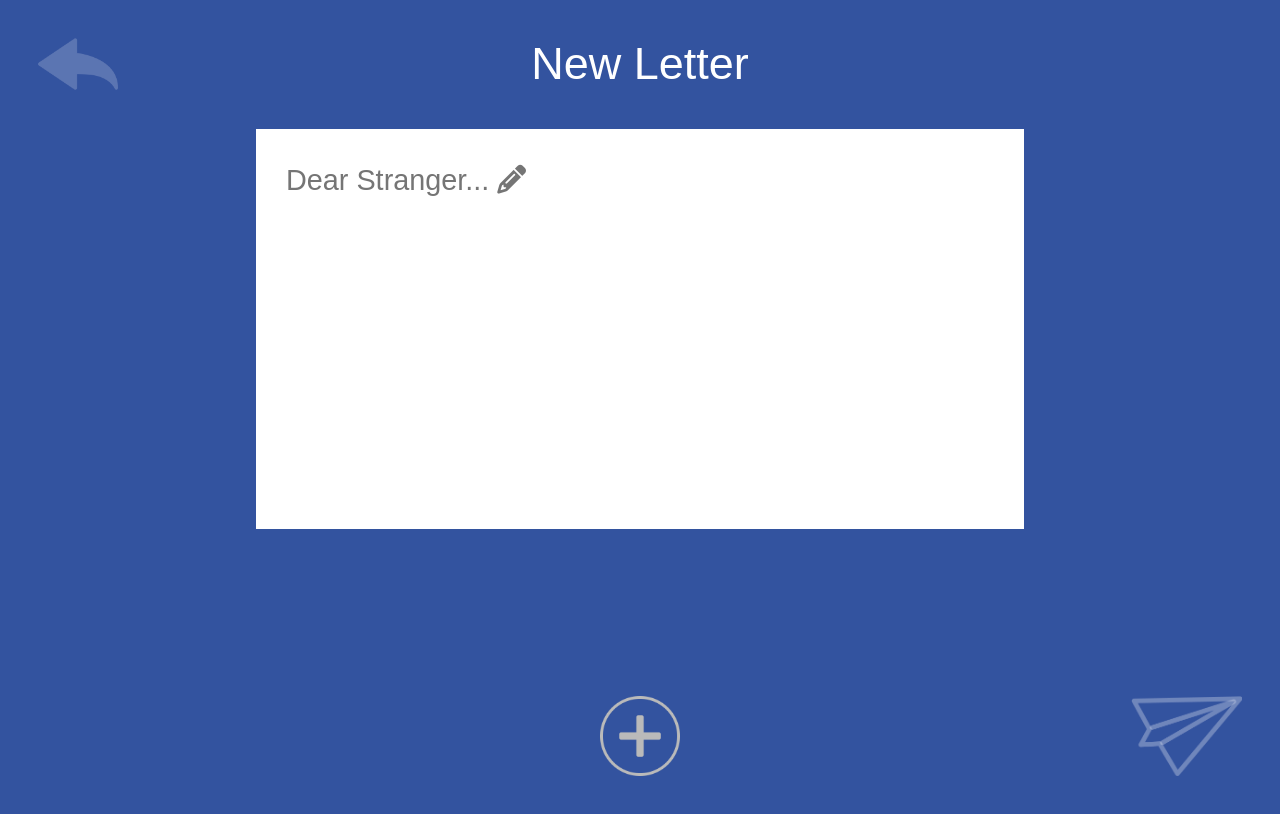
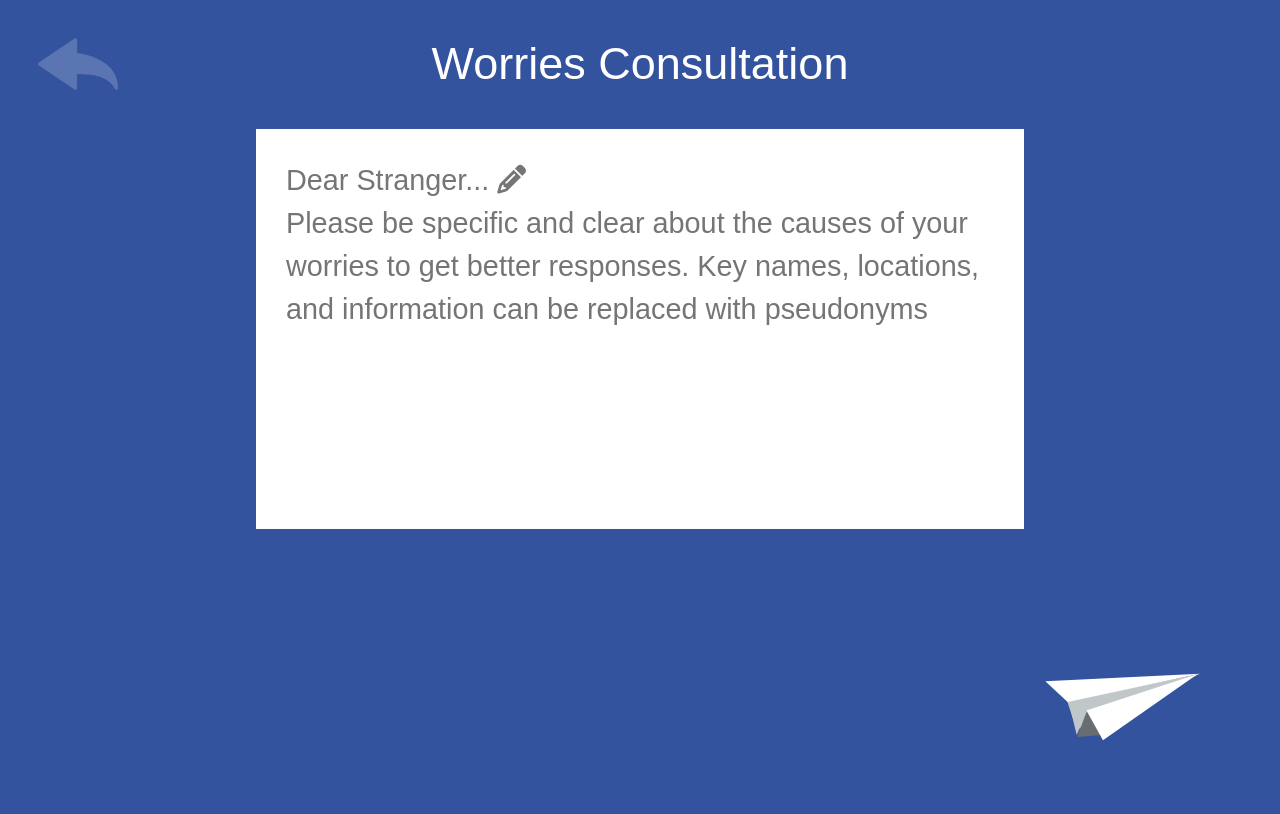
Before and after one commit to Hgjnnf/Open, a React (Create React App) app in the folder open-frontend/: page /mailwrite in a window 1280 px wide. Shown: the top 814 px of the page. Built offline with nearby package versions, Linux system fonts and the light colour scheme.

Commit message:
Optimize write page
Fixed add icon
Expanded placeholder
Added new plane animations

```diff
--- a/open-frontend/src/components/mailWrite/MailWritePage.css
+++ b/open-frontend/src/components/mailWrite/MailWritePage.css
@@ -16,10 +16,10 @@
 
 .send-pic {
   transition: all 0.4s ease;
-  right: 3%;
-  bottom: 3%;
+  right: 5%;
+  bottom: 5%;
   height: 10%;
-  position: absolute;
+  position: fixed;
 }
 
 .send-pic:hover {
@@ -49,3 +49,102 @@
   margin-top: 3%;
   width: 60%;
 }
+
+.bottom-space {
+  height: 100px;
+}
+
+/** Plane */
+.plane {
+  transition: all 0.4s ease;
+  right: 10%;
+  bottom: 10%;
+  height: 10%;
+  position: fixed;
+  animation: move 3s linear infinite;
+  animation-play-state: paused;
+}
+
+.plane:hover {
+  animation-play-state: running;
+}
+
+@keyframes move {
+  0% {
+    transform: translateY(0) rotateX(0);
+  }
+  25% {
+    transform: translateY(-20px) rotateX(40deg);
+  }
+  50% {
+    transform: rotateX(0) translateY(0);
+  }
+  75% {
+    transform: rotateX(-40deg) translateY(20px);
+  }
+  100% {
+    transform: rotateX(0) translateY(0);
+  }
+}
+
+.wingRight {
+  position: absolute;
+  width: 0;
+  height: 0;
+  border-left: 22.5px solid transparent;
+  border-right: 12.5px solid transparent;
+  border-bottom: 115px solid white;
+  transform: rotate(61deg);
+  z-index: 4;
+}
+
+.bottom {
+  position: relative;
+  width: 0;
+  height: 0;
+  border-left: 12.5px solid transparent;
+  border-right: 12.5px solid transparent;
+  border-bottom: 25.5px solid #676d70;
+  top: 71px;
+  transform: rotate(-5deg);
+  left: -52.5px;
+  z-index: 3;
+}
+
+.top {
+  position: absolute;
+  width: 0;
+  height: 0;
+  border-left: 10px solid transparent;
+  border-right: 10px solid transparent;
+  border-top: 30px solid #c1c7c9;
+  top: 65px;
+  transform: rotate(5deg);
+  left: -60px;
+  z-index: 1;
+}
+
+.middle {
+  position: absolute;
+  width: 0;
+  height: 0;
+  border-left: 15px solid transparent;
+  border-right: 15px solid transparent;
+  border-bottom: 135px solid #c1c7c9;
+  top: -13.5px;
+  transform: rotate(72deg);
+  left: -7.5px;
+  z-index: 2;
+}
+
+.wingLeft {
+  position: absolute;
+  width: 0;
+  height: 0;
+  border-left: 25px solid transparent;
+  border-bottom: 135px solid white;
+  transform: rotate(78deg) skewY(-35deg);
+  left: -18.5px;
+  z-index: 3;
+  top: -30px;
+}
--- a/open-frontend/src/components/mailWrite/MailWritePage.js
+++ b/open-frontend/src/components/mailWrite/MailWritePage.js
@@ -20,7 +20,7 @@ const MailWritePage = (props) => {
   return (
     <div>
       <div className="container">
-        <p className="view-header">New Letter</p>
+        <p className="view-header">Worries Consultation</p>
         <a href="mailview">
           <img alt="return" src={ReturnPic} className="return-pic" />
         </a>
@@ -30,13 +30,15 @@ const MailWritePage = (props) => {
           onChange={(e) => {
             setCurrentValue(e.target.value);
           }}
-          placeholder="Dear Stranger... &#xf040;"
+          placeholder="Dear Stranger... &#xf040; &#10;Please be specific and clear about the causes of your worries to get better responses. Key names, locations, and information can be replaced with pseudonyms"
           className="write-textbox"
         />
+        <div className="bottom-space"></div>
         <div>
-          <img alt="plus-sign" src={PlusSign} className="plus-sign" />
+          {/** <img alt="plus-sign" src={PlusSign} className="plus-sign" /> */}
           <a href="mailview">
-            <img alt="send" src={PaperPlane} className="send-pic" />
+            {/** <img alt="send" src={PaperPlane} className="send-pic" /> */}
+            <AirPlane className="send-pic" />
           </a>
         </div>
       </div>
@@ -44,4 +46,16 @@ const MailWritePage = (props) => {
   );
 };
 
+const AirPlane = (props) => {
+  return (
+    <div class="plane">
+      <div class="wingRight"></div>
+      <div class="wingLeft"></div>
+      <div class="bottom"></div>
+      <div class="top"></div>
+      <div class="middle"></div>
+    </div>
+  );
+};
+
 export default MailWritePage;
```
